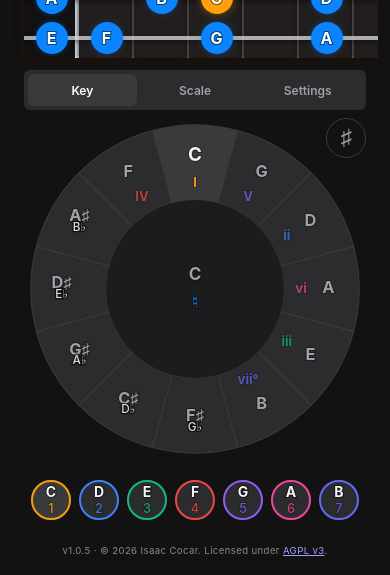
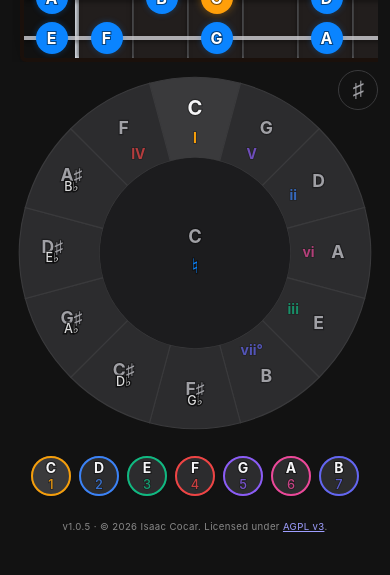
Before and after one commit to iecg/fretboard-app, a React (Vite) app: page / in a window 390 px wide. Shown: the part 270-845 px from the top of the page. Built offline with nearby package versions, Linux system fonts and the light colour scheme.

Commit message:
feat(components): add TabletPortraitPanel two-column layout component

```diff
--- a/src/App.css
+++ b/src/App.css
@@ -843,45 +843,6 @@
 
 
 
-  /* Tab bar visible on mobile */
-  .mobile-tab-bar {
-    display: flex;
-    background: var(--surface-raised);
-    border-radius: var(--radius-sm);
-    margin: 0 var(--space-3);
-    padding: var(--space-1);
-    gap: var(--space-1);
-  }
-
-  .mobile-tab {
-    flex: 1;
-    padding: var(--space-1);
-    min-height: 32px;
-    background: none;
-    border: none;
-    border-radius: var(--radius-sm);
-    color: var(--text-muted);
-    font-size: var(--text-xs);
-    font-weight: 600;
-    cursor: pointer;
-    font-family: inherit;
-    -webkit-tap-highlight-color: transparent;
-    transition: background-color var(--transition-fast), color var(--transition-fast);
-  }
-
-  .mobile-tab.active {
-    background: var(--surface-highlight);
-    color: white;
-  }
-
-  .mobile-tab:hover:not(.active) {
-    color: var(--text-main);
-  }
-
-  .mobile-tab-content {
-    padding: 0 var(--space-3);
-  }
-
   .mobile-tab-panel {
     display: flex;
     flex-direction: column;
@@ -997,54 +958,6 @@
   grid-row: 5;
 }
 
-/* New two-column panel */
-.app-container[data-layout-mode="tablet-portrait"] .tablet-portrait-panel {
-  grid-column: 1;
-  grid-row: 3;
-  display: flex;
-  flex-direction: row;
-  gap: 0.75rem;
-  min-height: 0;
-  min-width: 0;
-  width: 100%;
-}
-
-.tablet-portrait-settings-col {
-  flex: 1 1 0;
-  min-width: 140px;
-  display: flex;
-  flex-direction: column;
-  gap: 0.5rem;
-  overflow-y: auto;
-}
-
-.tablet-portrait-cof-col {
-  flex: 2 1 0;
-  min-width: 0;
-  max-width: none;
-  display: flex;
-  flex-direction: column;
-  align-items: center;
-  justify-content: flex-start;
-  gap: 0.5rem;
-  position: relative;
-}
-
-.tablet-portrait-cof-col > h2 {
-  margin: 0;
-}
-
-.tablet-tab-content {
-  display: flex;
-  flex-direction: column;
-  gap: 0.75rem;
-}
-
-.tablet-tab-content .mobile-tab-panel {
-  display: flex;
-  flex-direction: column;
-  gap: 0.75rem;
-}
 
 /* Landscape tablet: two-column controls layout */
 @media (max-width: 1366px) {
```
Also changed, not shown: src/components/TabletPortraitPanel.css (added, +47 -0 lines), src/components/TabletPortraitPanel.tsx (added, +73 -0 lines).
